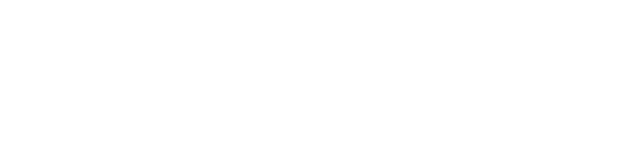
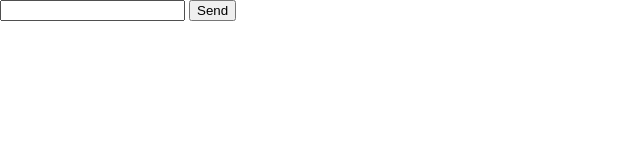
Before and after one commit to fabio-81/chat-app, a plain HTML site: page index.html in a window 1280 px wide. Shown: the whole page, without its empty margins (0-640 px from the left). Drawn offline with nearby package versions, Linux system fonts and the light colour scheme.

Commit message:
created form and message list

```diff
--- a/index.html
+++ b/index.html
@@ -11,6 +11,14 @@
 		<link rel="stylesheet" href="css/index.css">
 	</head>
 	<body>
+		<form id="form" action="">
+			<input id="text" type="text">
+			<input id="submit_button" type="button" value="Send">
+		</form>
+		<ul id="messages">
+
+		</ul>
+		<script src="/socket.io/socket.io.js"></script>
 		<script src="js/index.js"></script>
 	</body>
 </html>
```
